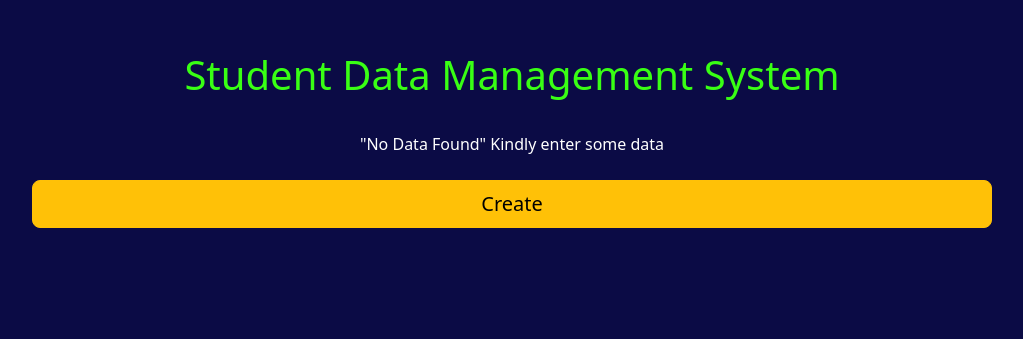
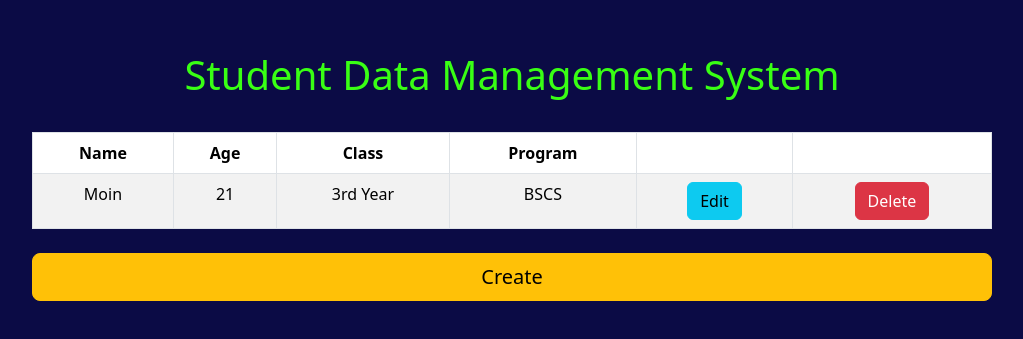
Before and after one commit to Muhammed-Moinuddin/Student-Data-Management-App, a React (Create React App) app: page / in a window 1280 px wide. Shown: the part 109-448 px from the top of the page, without its empty margins (128-1151 px from the left). Built offline with nearby package versions, Linux system fonts and the light colour scheme.

Commit message:
Commit # 7
Added some dummy data

```diff
--- a/src/components/array.js
+++ b/src/components/array.js
@@ -1,3 +1,11 @@
-const array = [ ]
+const array = [
+    {
+        id: 1,
+        name: 'Moin',
+        age: 21,
+        class: '3rd Year',
+        program: 'BSCS'
+    }
+ ]
 
 export default array;
```
